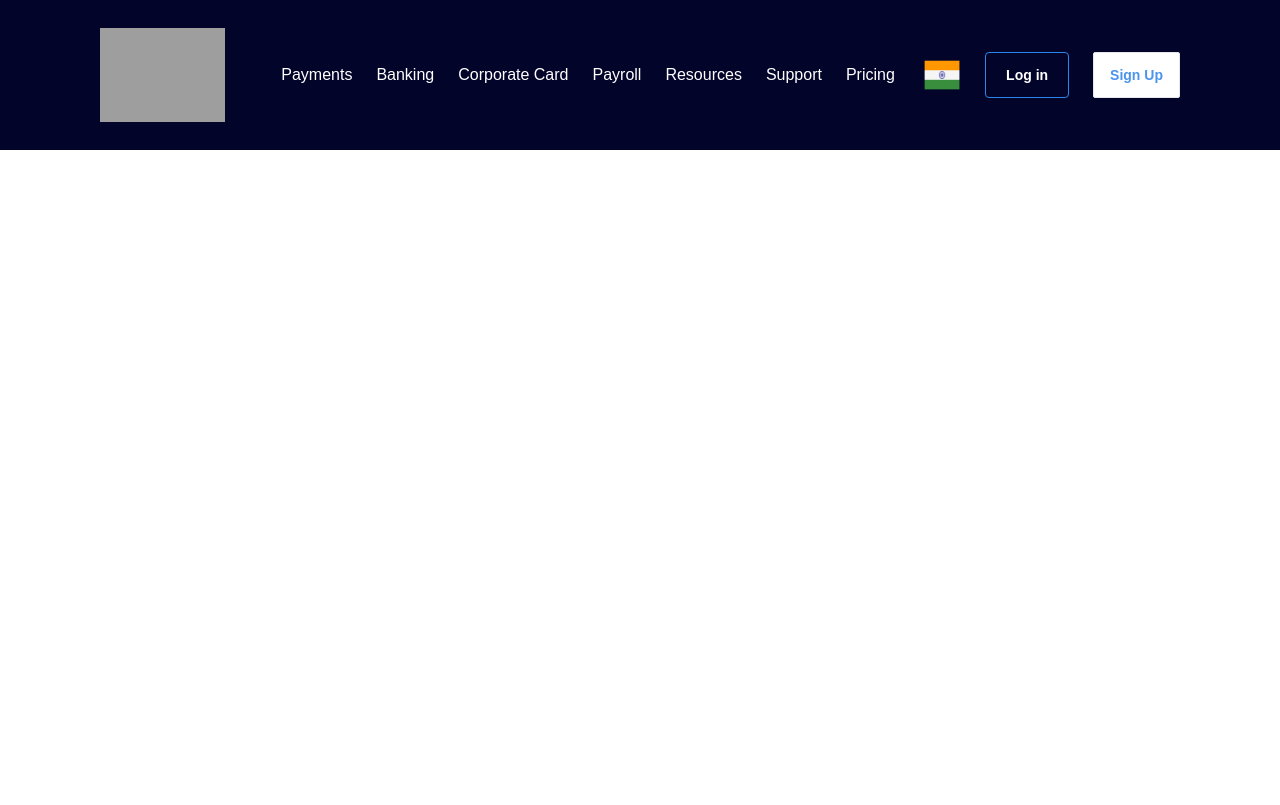
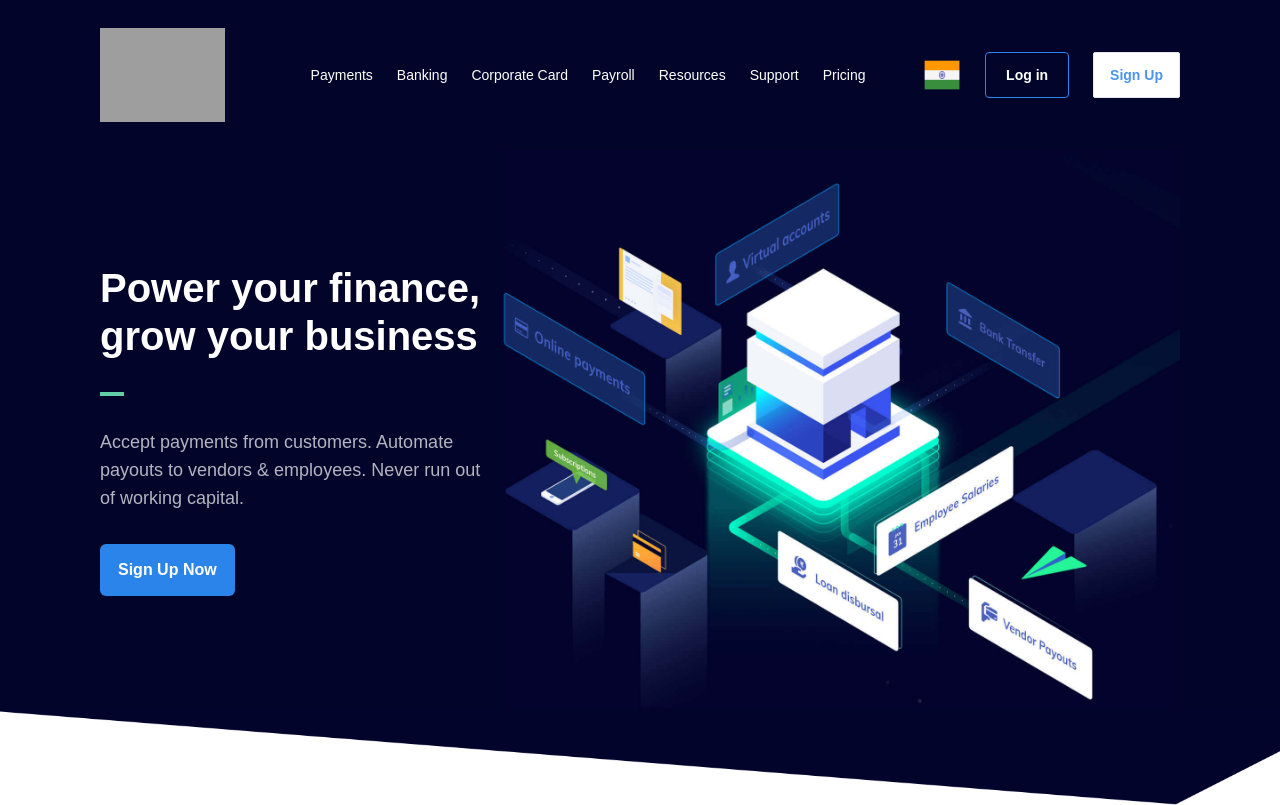
Before and after one commit to muskaann13/RazorPay-Clone, a website built with Vite: page index.html in a window 1280 px wide. Built offline with nearby package versions, Linux system fonts and the light colour scheme; grey boxes are pictures that could not be loaded.

Commit message:
Added hero section with Tailwind styling

```diff
--- a/index.html
+++ b/index.html
@@ -7,6 +7,7 @@
     <title>RazorPay</title>
 </head>
 <body>
+    <!--Navbar-->
     <nav class="bg-deepBlue">
         <div class="relative w-[1080px] mx-auto flex items-center justify-between">
 
@@ -18,7 +19,7 @@
                 height="30px"/>
             </a>
 
-            <ul class="flex space-x-6">
+            <ul class="flex space-x-6 text-sm">
                 <li class="text-white font-mullish py-7 hover:text-lightBlue cursor-pointer transition-all duration-200 relative group">
                     <a href="#">Payments</a>
                     <div class="absolute bottom-0 w-full h-1 bg-lightBlue hidden group-hover:block transition-all duration-200"></div>
@@ -67,5 +68,29 @@
 
         </div>
     </nav>
+
+    <!--Hero Section-->
+    <section class="relative bg-deepBlue">
+
+        <div class="w:10/12 max-w-[1080px] flex flex-row justify-between items-center mx-auto">
+            <!--left part-->
+            <div class="space-y-8">
+                <h1 class="text-white font-mullish font-bold text-[40px] leading-[1.2]">Power your finance, grow your business</h1>
+                <div class="w-6 h-1 bg-greenLight"></div>
+                <p class="font-mullish text-[18px] leading-7 text-white opacity-70">
+                    Accept payments from customers. Automate payouts to vendors & employees. Never run out of working capital.
+                </p>
+                <button class="bg-lightBlue text-white rounded-md font-mullish font-bold hover:bg-lightBlue500 transition-all duration-200 py-[14px] px-[18px]">Sign Up Now</button>
+            </div>
+            <!--right part-->
+            <img src="./images/hero-section.jpg" alt="" class="w-full max-w-[680px]">
+        </div>
+
+        <!--triangular shape part-->
+        <div class="absolute left-0 right-0">
+            <img src="./images/hero-shape.png" alt="" class="w-full object-fill">
+        </div>
+
+    </section>
 </body>
 </html>
```
Also changed, not shown: images/hero-section.jpg (added), images/hero-shape.png (added).
